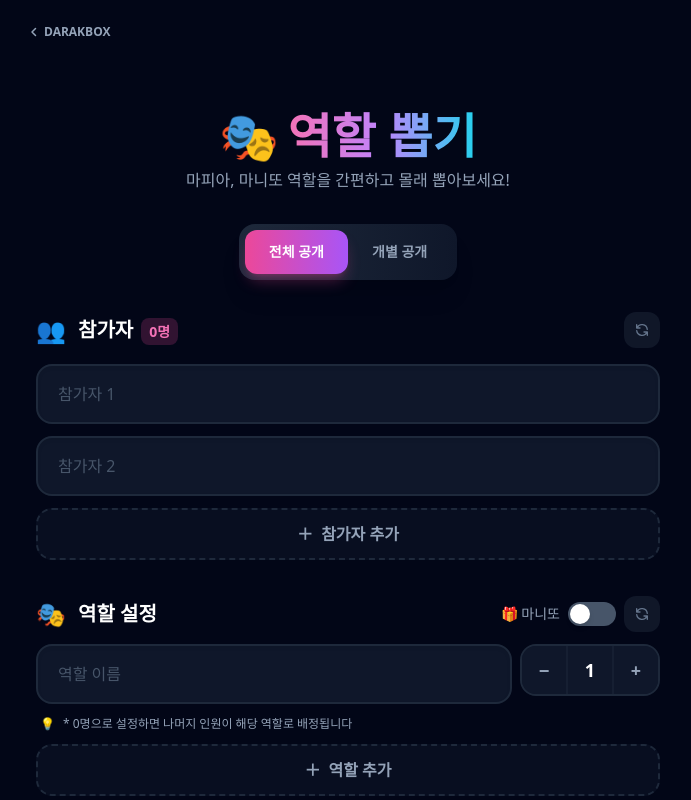
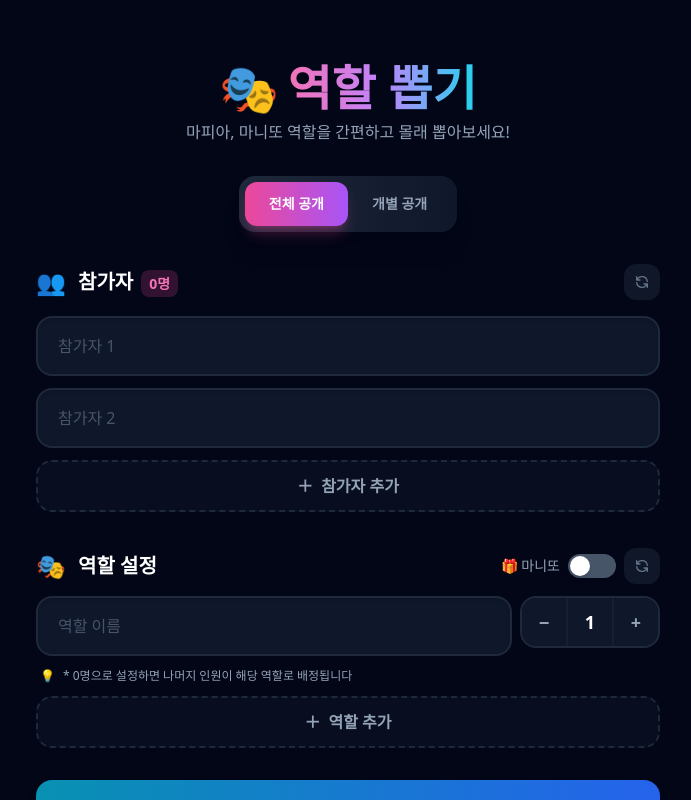
Before and after one commit to SanGyuk-Raccoon/role-assigner, a Next.js app: page / in a window 1280 px wide. Shown: the top 800 px of the page, without its empty margins (292-983 px from the left). Built offline with nearby package versions, Linux system fonts and the light colour scheme.

Commit message:
fix: remove DarakBox return link

```diff
--- a/src/app/layout.tsx
+++ b/src/app/layout.tsx
@@ -10,17 +10,6 @@ export default function RootLayout({ children }: { children: React.ReactNode })
   return (
     <html lang="ko">
       <body className="min-h-screen bg-slate-950 font-sans text-white antialiased">
-        <header className="max-w-2xl mx-auto px-4 pt-6 pb-2">
-          <a
-            href="https://darakbox.com"
-            className="text-xs font-bold text-slate-400 hover:text-cyan-400 transition-colors flex items-center gap-1 group"
-          >
-            <svg className="w-3 h-3 transform group-hover:-translate-x-0.5 transition-transform" fill="none" stroke="currentColor" viewBox="0 0 24 24">
-              <path strokeLinecap="round" strokeLinejoin="round" strokeWidth={3} d="M15 19l-7-7 7-7" />
-            </svg>
-            DARAKBOX
-          </a>
-        </header>
         <main className="mx-auto max-w-2xl px-4 py-8 sm:px-6 md:py-12">
           {children}
         </main>
```
Also changed, not shown: 1 other file (tests, documents, lock files or other folders).
